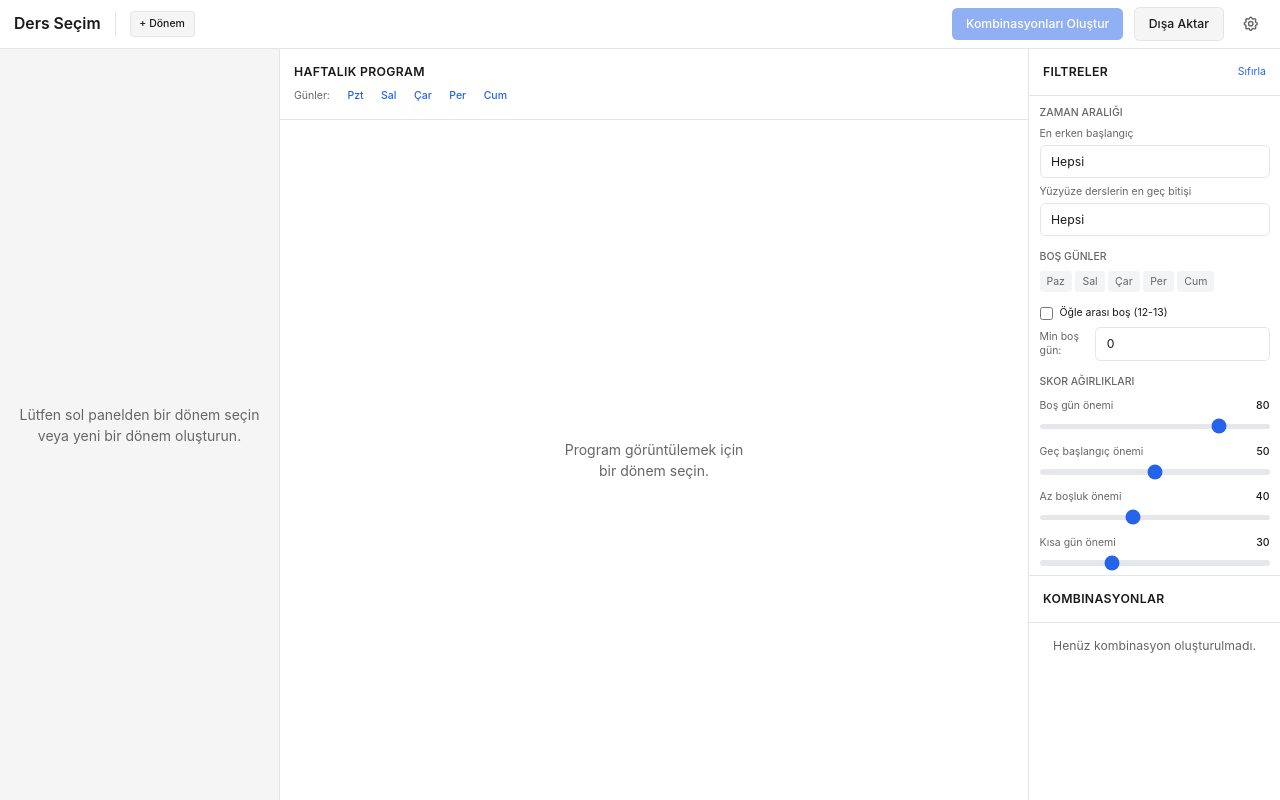
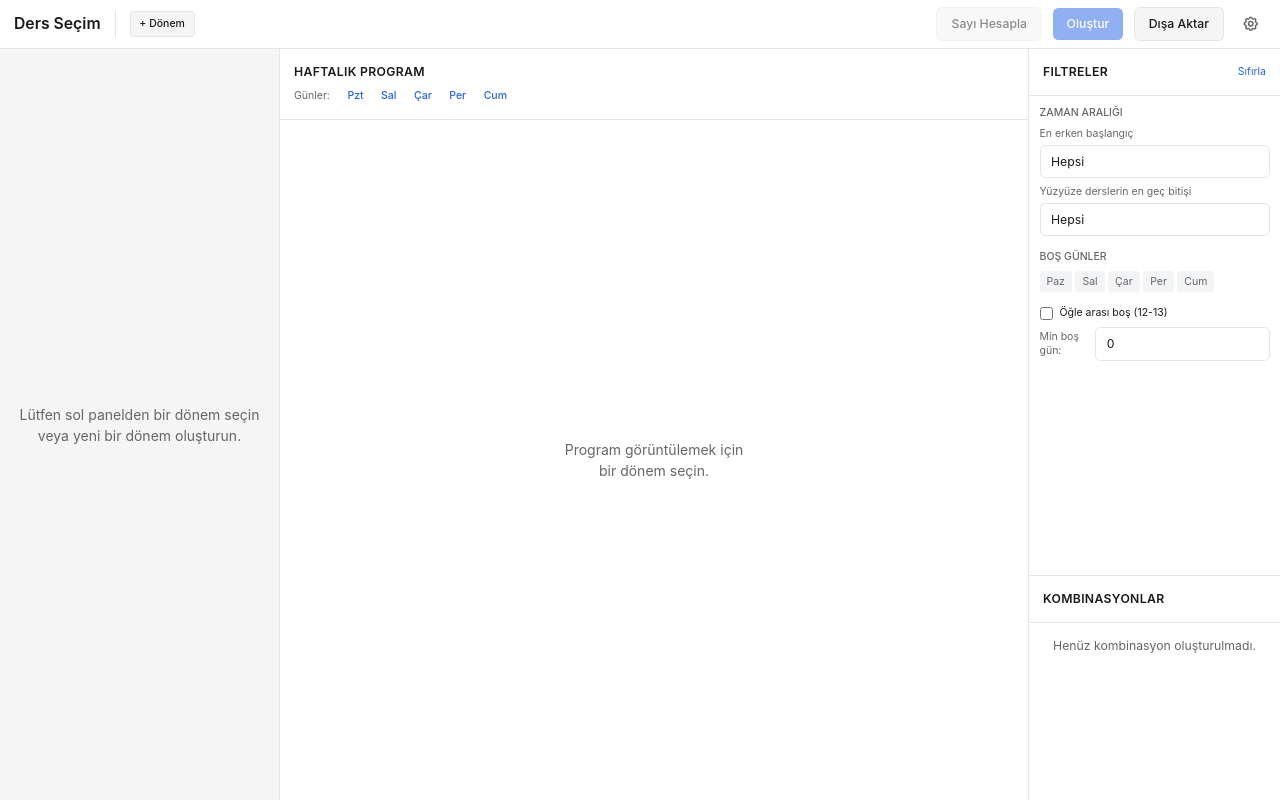
Before and after one commit to Vartmor/UniversiteDersSecim, a React (Vite) app: page / in a window 1280 px wide. Built offline with nearby package versions, Linux system fonts and the light colour scheme.

Commit message:
feat: sayi hesapla butonu eklendi, skor agirliklari kaldirildi

```diff
--- a/src/App.tsx
+++ b/src/App.tsx
@@ -3,7 +3,7 @@ import './index.css';
 import { CourseList, WeeklySchedule, ScheduleList, FilterPanel, ExportModal } from './components';
 import { Button, Select, ToastProvider } from './components/ui';
 import { useStore } from './store';
-import { generateCombinations } from './lib/generator';
+import { generateCombinations, calculatePossibleCombinations } from './lib/generator';
 
 // Yıl seçenekleri
 const currentYear = new Date().getFullYear();
@@ -24,6 +24,7 @@ const SEMESTER_OPTIONS = [
 function App() {
   const [isGenerating, setIsGenerating] = useState(false);
   const [isExportModalOpen, setIsExportModalOpen] = useState(false);
+  const [combinationCount, setCombinationCount] = useState<number | null>(null);
   const [isAddingTerm, setIsAddingTerm] = useState(false);
   const [formYear, setFormYear] = useState(YEAR_OPTIONS[3].value);
   const [formSemester, setFormSemester] = useState('Güz');
@@ -39,7 +40,6 @@ function App() {
   const filters = useStore((state) => state.filters);
   const scoreWeights = useStore((state) => state.scoreWeights);
   const setSchedules = useStore((state) => state.setSchedules);
-  const schedules = useStore((state) => state.schedules);
   const addTerm = useStore((state) => state.addTerm);
   const setActiveTerm = useStore((state) => state.setActiveTerm);
   const updateTerm = useStore((state) => state.updateTerm);
@@ -79,12 +79,19 @@ function App() {
       try {
         const results = generateCombinations(courses, filters, scoreWeights);
         setSchedules(results);
+        setCombinationCount(results.length);
       } catch (error) {
         console.error('Kombinasyon üretme hatası:', error);
       } finally {
         setIsGenerating(false);
       }
     }, 10);
+  };
+
+  const handleCalculateCount = () => {
+    if (!activeTerm || !hasCoursesWithSections) return;
+    const count = calculatePossibleCombinations(courses);
+    setCombinationCount(count);
   };
 
   const handleAddTerm = () => {
@@ -176,17 +183,24 @@ function App() {
           </div>
 
           <div className="flex items-center gap-3">
-            {schedules.length > 0 && (
+            {combinationCount !== null && (
               <span className="text-sm text-text-secondary">
-                {schedules.length} kombinasyon
+                {combinationCount.toLocaleString()} kombinasyon
               </span>
             )}
+            <Button
+              variant="secondary"
+              disabled={!activeTermId || !hasCoursesWithSections}
+              onClick={handleCalculateCount}
+            >
+              Sayı Hesapla
+            </Button>
             <Button
               variant="primary"
               disabled={!activeTermId || !hasCoursesWithSections || isGenerating}
               onClick={handleGenerate}
             >
-              {isGenerating ? 'Oluşturuluyor...' : 'Kombinasyonları Oluştur'}
+              {isGenerating ? 'Oluşturuluyor...' : 'Oluştur'}
             </Button>
             <Button
               variant="secondary"
--- a/src/components/FilterPanel.tsx
+++ b/src/components/FilterPanel.tsx
@@ -1,38 +1,6 @@
 import { useStore } from '../store';
 import { Select } from './ui';
-import { DayOfWeek, DAY_NAMES, ScoreWeights, TIME_SLOTS, formatMinutesToTime } from '../types';
-
-// Slider komponenti
-function Slider({
-    label,
-    value,
-    onChange,
-    min = 0,
-    max = 100
-}: {
-    label: string;
-    value: number;
-    onChange: (value: number) => void;
-    min?: number;
-    max?: number;
-}) {
-    return (
-        <div className="space-y-1">
-            <div className="flex items-center justify-between">
-                <span className="text-xs text-text-secondary">{label}</span>
-                <span className="text-xs font-medium text-text-primary">{value}</span>
-            </div>
-            <input
-                type="range"
-                min={min}
-                max={max}
-                value={value}
-                onChange={(e) => onChange(parseInt(e.target.value))}
-                className="w-full h-1.5 bg-gray-200 rounded-lg appearance-none cursor-pointer accent-accent"
-            />
-        </div>
-    );
-}
+import { DayOfWeek, DAY_NAMES, TIME_SLOTS, formatMinutesToTime } from '../types';
 
 // Başlangıç saati seçenekleri (slot başlangıç saatleri)
 const START_TIME_OPTIONS = [
@@ -56,9 +24,6 @@ export function FilterPanel() {
     const filters = useStore((state) => state.filters);
     const updateFilters = useStore((state) => state.updateFilters);
     const resetFilters = useStore((state) => state.resetFilters);
-    const scoreWeights = useStore((state) => state.scoreWeights);
-    const updateScoreWeights = useStore((state) => state.updateScoreWeights);
-    const resetScoreWeights = useStore((state) => state.resetScoreWeights);
 
     const handleStartTimeChange = (value: string) => {
         updateFilters({ earliestStart: value ? parseInt(value) : null });
@@ -77,10 +42,6 @@ export function FilterPanel() {
         }
     };
 
-    const handleWeightChange = (key: keyof ScoreWeights, value: number) => {
-        updateScoreWeights({ [key]: value });
-    };
-
     return (
         <div className="h-full flex flex-col">
             <div className="p-4 border-b border-border flex items-center justify-between">
@@ -88,7 +49,7 @@ export function FilterPanel() {
                     Filtreler
                 </h2>
                 <button
-                    onClick={() => { resetFilters(); resetScoreWeights(); }}
+                    onClick={resetFilters}
                     className="text-xs text-accent hover:underline"
                 >
                     Sıfırla
@@ -173,35 +134,6 @@ export function FilterPanel() {
                         />
                     </div>
                 </div>
-
-                {/* Skor Ağırlıkları */}
-                <div>
-                    <h3 className="text-xs font-medium text-text-secondary uppercase mb-3">
-                        Skor Ağırlıkları
-                    </h3>
-                    <div className="space-y-3">
-                        <Slider
-                            label="Boş gün önemi"
-                            value={scoreWeights.freeDays}
-                            onChange={(v) => handleWeightChange('freeDays', v)}
-                        />
-                        <Slider
-                            label="Geç başlangıç önemi"
-                            value={scoreWeights.lateStart}
-                            onChange={(v) => handleWeightChange('lateStart', v)}
-                        />
-                        <Slider
-                            label="Az boşluk önemi"
-                            value={scoreWeights.gaps}
-                            onChange={(v) => handleWeightChange('gaps', v)}
-                        />
-                        <Slider
-                            label="Kısa gün önemi"
-                            value={scoreWeights.spread}
-                            onChange={(v) => handleWeightChange('spread', v)}
-                        />
-                    </div>
-                </div>
             </div>
         </div>
     );
--- a/src/lib/generator.ts
+++ b/src/lib/generator.ts
@@ -48,6 +48,19 @@ function sectionPassesEarlyFilters(
         }
     }
     return true;
+}
+
+// Matematiksel olarak mümkün kombinasyon sayısını hesapla (filtreler hariç)
+export function calculatePossibleCombinations(courses: Course[]): number {
+    if (courses.length === 0) return 0;
+
+    // Her dersin şube sayısının çarpımı
+    let total = 1;
+    for (const course of courses) {
+        if (course.sections.length === 0) return 0;
+        total *= course.sections.length;
+    }
+    return total;
 }
 
 // Backtracking ile tüm geçerli kombinasyonları bul
```
